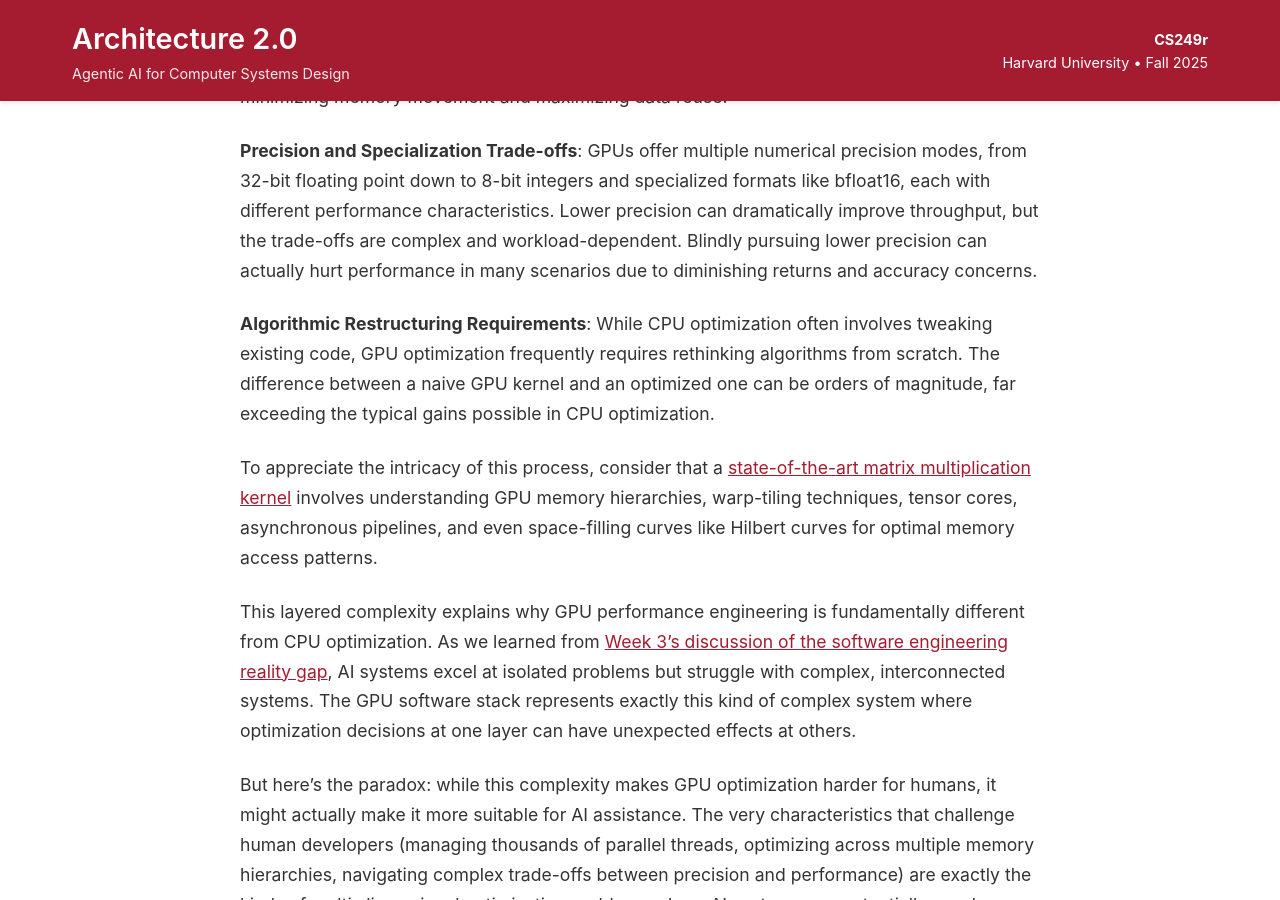
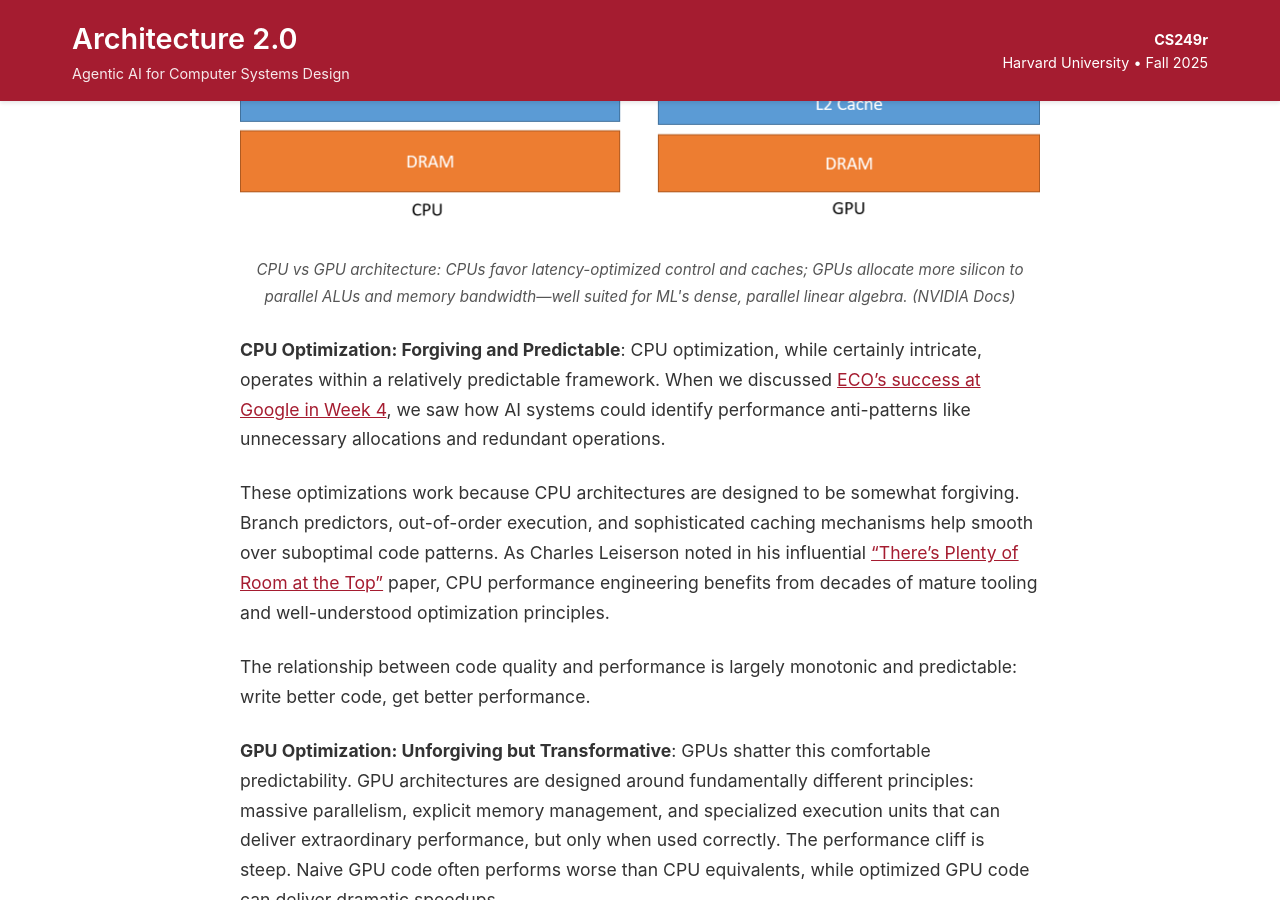
Before and after one commit to harvard-edge/cs249r_fall2025, a Jekyll site: the page built from _posts/2024-10-01-week-5-gpu-performance-engineering.md, in a window 1280 px wide and 900 px high, scrolled down 8212 px. Built offline with Jekyll 4.4.1, drawn with Linux system fonts in a browser that asks for light colours; comment, search, counter and statistics services are not loaded; some of the changed text lies outside the part shown.

Commit message:
add images to week 5 blog

```diff
--- a/_posts/2024-10-01-week-5-gpu-performance-engineering.md
+++ b/_posts/2024-10-01-week-5-gpu-performance-engineering.md
@@ -93,6 +93,11 @@
 
 The reality is that modern GPU computation involves a sophisticated stack of abstractions, each adding both power and complexity:
 
+<figure class="post-figure">
+<img src="/cs249r_fall2025/assets/images/blog_images/week_5/cuda_stack.png" alt="CUDA software stack diagram">
+<figcaption><em>CUDA software stack from runtime/driver to PTX/SASS and optimized libraries; illustrates the layered complexity discussed here. (AMAX Engineering)</em></figcaption>
+</figure>
+
 **The Foundation Layer**: CUDA Runtime manages device memory, kernel launches, and synchronization. CUDA Driver provides low-level hardware interface and resource management. [PTX (Parallel Thread Execution)](https://docs.nvidia.com/cuda/parallel-thread-execution/) offers a virtual instruction set that provides portability across GPU generations. [SASS (Streaming ASSembler)](https://docs.nvidia.com/cuda/cuda-binary-utilities/) represents the actual machine code that runs on GPU hardware.
 
 **The Optimization Layer**: Above CUDA sits a layer of highly optimized libraries that implement common computational patterns:
@@ -110,6 +115,11 @@
 ### The Great Divide: CPU Transparency vs GPU Complexity
 
 The fundamental difference between CPU and GPU optimization reflects a broader shift in computing philosophy. CPU architectures prioritize ease of programming and predictable performance, while GPU architectures prioritize raw computational throughput, but only for programs that can exploit their parallel nature effectively.
+
+<figure class="post-figure">
+<img src="/cs249r_fall2025/assets/images/blog_images/week_5/gpu_architecture.png" alt="CPU vs GPU architecture diagram">
+<figcaption><em>CPU vs GPU architecture: CPUs favor latency-optimized control and caches; GPUs allocate more silicon to parallel ALUs and memory bandwidth—well suited for ML's dense, parallel linear algebra. (NVIDIA Docs)</em></figcaption>
+</figure>
 
 **CPU Optimization: Forgiving and Predictable**: CPU optimization, while certainly intricate, operates within a relatively predictable framework. When we discussed [ECO's success at Google in Week 4](/blog/2024/09/24/performance-engineering/), we saw how AI systems could identify performance anti-patterns like unnecessary allocations and redundant operations.
 
@@ -145,6 +155,11 @@
 
 The results reveal the scope of the challenge facing AI-assisted optimization. Even frontier reasoning models struggle to match PyTorch baselines in most cases, a sobering reminder that despite impressive capabilities in other domains, current AI systems struggle with the complex, multi-layered optimization challenges that GPU programming presents.
 
+<figure class="post-figure">
+<img src="/cs249r_fall2025/assets/images/blog_images/week_5/kernelbench.png" alt="KernelBench diagram">
+<figcaption><em>KernelBench tasks LMs with generating optimized CUDA kernels for a given target PyTorch model architecture and conducts automated evaluation. (Ouyang et al.)</em></figcaption>
+</figure>
+
 KernelBench's focus on real PyTorch workloads is particularly significant because it bridges the gap between research and practice. As the authors note, "making progress on the introduced benchmark directly translates to faster practical kernels." This connection to real-world impact addresses one of the key challenges we identified in [Week 2's discussion of fundamental challenges](/blog/2024/09/08/week-2-fundamental-challenges/): ensuring that research advances translate to practical benefits.
 
 ### Kevin: Multi-Turn RL and Measurable Breakthroughs
@@ -159,6 +174,11 @@
 - **Competitive performance**: Surpassing other frontier models
 
 But perhaps most importantly, Kevin's multi-turn RL framework addresses "unique challenges encountered in real-world settings, such as learning from long trajectories and effective reward attribution across turns." This tackles a fundamental problem in AI-assisted optimization: how to learn from the complex, multi-step feedback loops that characterize expert performance engineering.
+
+<figure class="post-figure">
+<img src="/cs249r_fall2025/assets/images/blog_images/week_5/kevinrl.png" alt="Kevin multi-turn RL diagram">
+<figcaption><em>Within each training step, the Kevin model iteratively generates, executes, and refines kernels over multiple turns. (Baronio et al.)</em></figcaption>
+</figure>
 
 Kevin's approach explicitly incorporates the iterative nature of expert optimization:
 
```
Also changed, not shown: assets/images/blog_images/week_5/cuda_stack.png (added), assets/images/blog_images/week_5/gpu_architecture.png (added), assets/images/blog_images/week_5/kernelbench.png (added), assets/images/blog_images/week_5/kevinrl.png (added).
